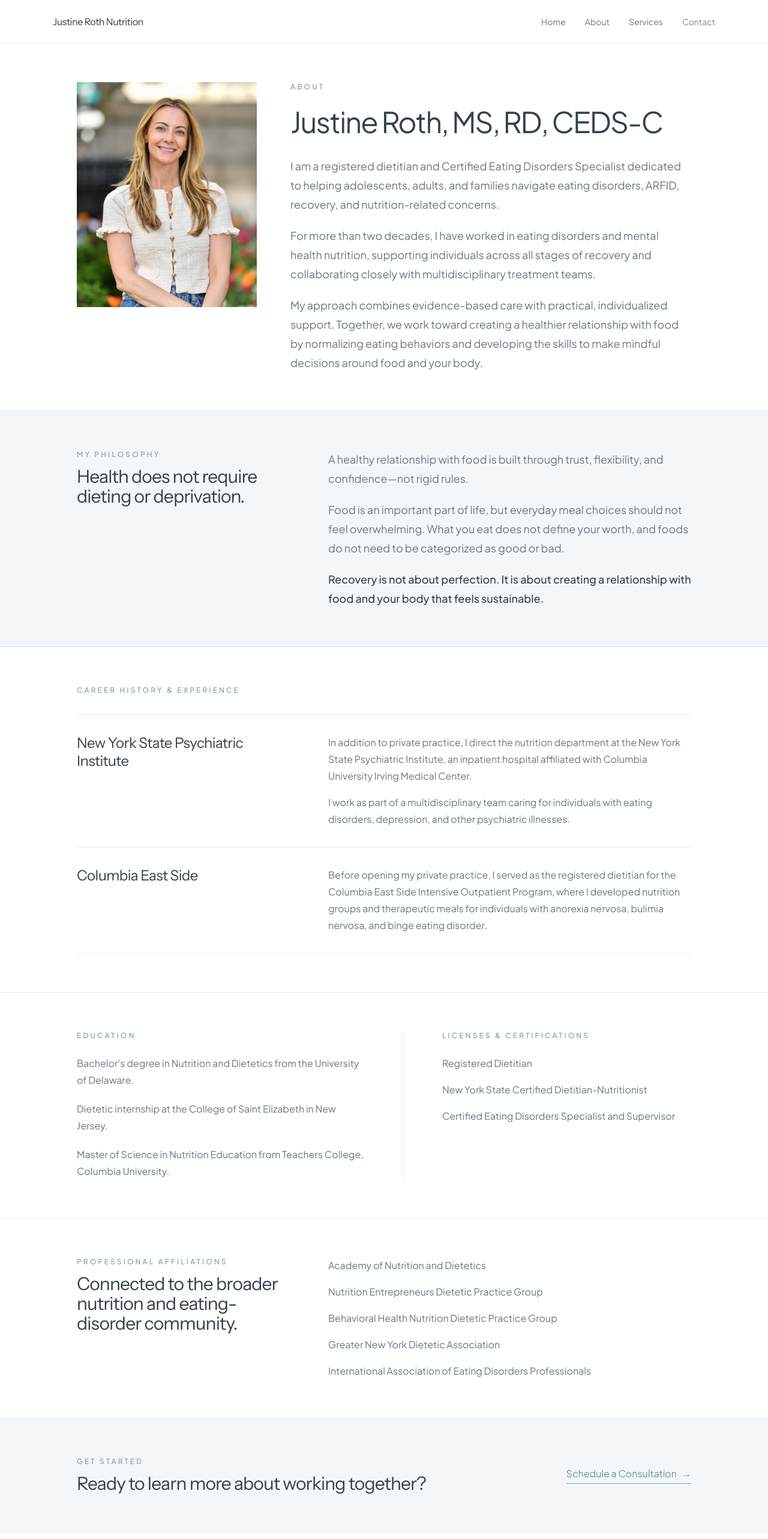
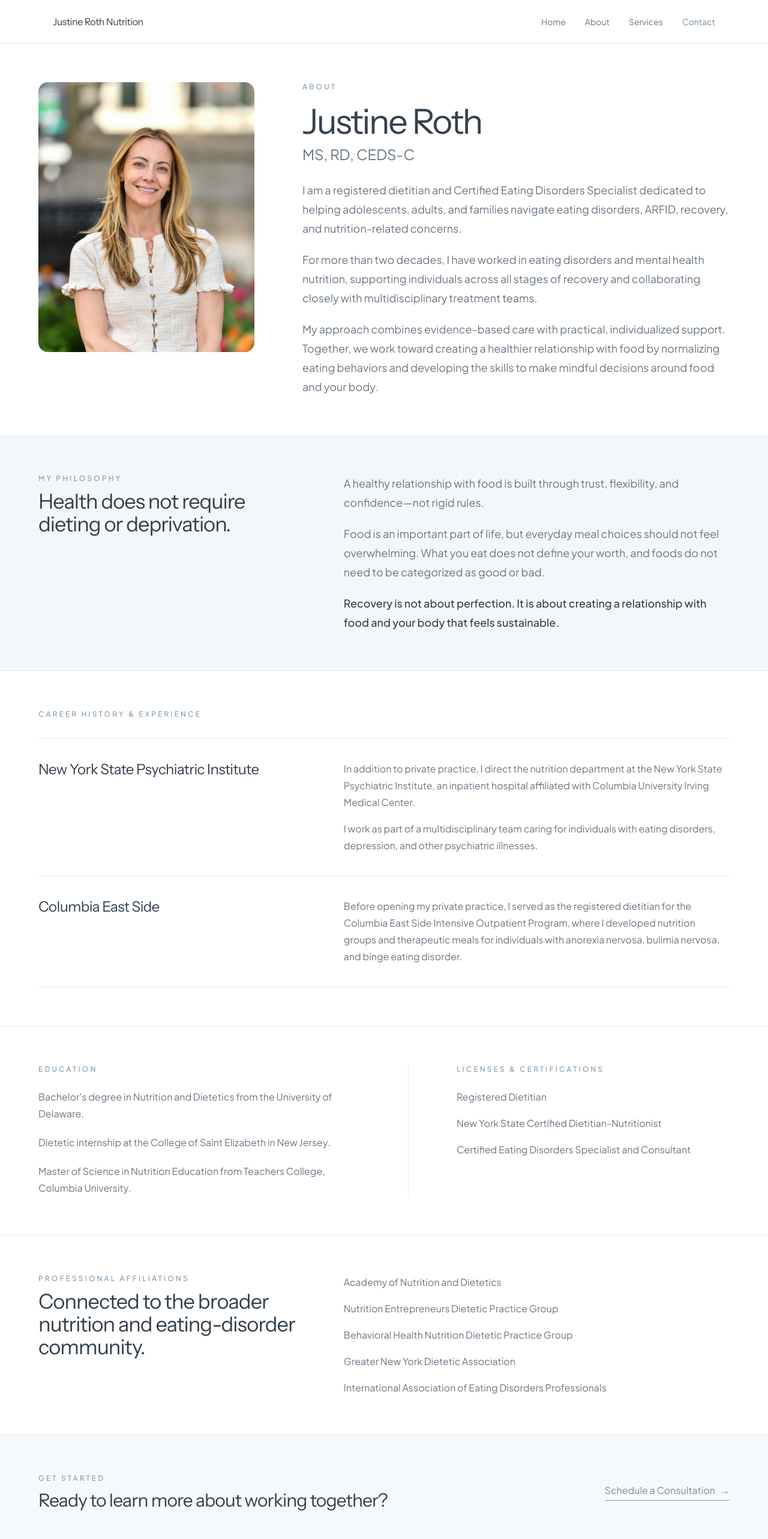
Before and after one commit to justinerothrd/justine-roth-nutrition, a Next.js app: page /about in a window 1280 px wide. Shown: the top 2566 px of the page at 60% size. Built offline with nearby package versions, Linux system fonts and the light colour scheme.

Commit message:
Update page.tsx

```diff
--- a/app/about/page.tsx
+++ b/app/about/page.tsx
@@ -5,47 +5,45 @@ export default function AboutPage() {
   return (
     <main className="min-h-screen bg-white text-[#34414E]">
       {/* Introduction */}
-<section className="border-b border-[#E4EBF0] px-6 py-10 md:py-16">
-  <div className="mx-auto max-w-5xl">
+      <section className="border-b border-[#E4EBF0] px-6 py-10 sm:px-8 sm:py-14 lg:px-10 lg:py-16">
+        <div className="mx-auto max-w-6xl">
+          {/* Mobile */}
+          <div className="md:hidden">
+            <p className="text-center text-[0.68rem] font-medium uppercase tracking-[0.22em] text-[#829CB1]">
+              About
+            </p>
 
-    {/* Mobile */}
-    <div className="flex items-start gap-5 md:hidden">
-      <div className="relative h-36 w-28 shrink-0 overflow-hidden rounded-xl bg-[#F3F7FA]">
+            <div className="relative mx-auto mt-6 aspect-[4/5] w-[210px] overflow-hidden rounded-2xl bg-[#F3F7FA]">
               <Image
                 src="/IMG_2310.jpeg"
                 alt="Justine Roth"
                 fill
                 className="object-cover object-top"
-          sizes="112px"
+                sizes="210px"
                 priority
               />
             </div>
 
-      <div className="min-w-0">
-        <p className="text-[11px] font-medium uppercase tracking-[0.22em] text-[#829CB1]">
-          About
-        </p>
-
-        <h1 className="mt-2 text-[2rem] font-normal leading-[1.05] tracking-[-0.04em] text-[#34414E]">
+            <div className="mt-7 text-center">
+              <h1 className="font-heading text-[2.35rem] font-normal leading-[1.04] tracking-[-0.04em]">
                 Justine Roth
               </h1>
 
-        <p className="mt-1 text-base text-[#687785]">
+              <p className="mt-2 text-lg text-[#687785]">
                 MS, RD, CEDS-C
               </p>
 
-        <p className="mt-4 text-[15px] leading-7 text-[#687785]">
-          Registered dietitian specializing in eating disorders,
-          ARFID, and nutrition counseling.
+              <p className="mx-auto mt-5 max-w-sm text-base leading-7 text-[#687785]">
+                Registered dietitian specializing in eating disorders, ARFID,
+                and nutrition counseling.
               </p>
             </div>
-    </div>
 
-    <div className="mt-8 space-y-5 text-base leading-7 text-[#687785] md:hidden">
+            <div className="mt-9 space-y-5 border-t border-[#E4EBF0] pt-8 text-base leading-7 text-[#687785]">
               <p>
-        For more than 20 years, I have worked with adolescents,
-        adults, and families in both private practice and
-        hospital-based eating disorder programs.
+                For more than 20 years, I have worked with adolescents, adults,
+                and families in both private practice and hospital-based eating
+                disorder programs.
               </p>
 
               <p>
@@ -56,16 +54,17 @@ export default function AboutPage() {
                 around food and your body.
               </p>
             </div>
+          </div>
 
           {/* Desktop */}
-    <div className="hidden md:grid md:grid-cols-[300px_1fr] md:gap-14">
-      <div className="relative aspect-[4/5] overflow-hidden bg-[#F3F7FA]">
+          <div className="hidden md:grid md:grid-cols-[340px_1fr] md:items-start md:gap-14 lg:grid-cols-[360px_1fr] lg:gap-20">
+            <div className="relative aspect-[4/5] overflow-hidden rounded-2xl bg-[#F3F7FA]">
               <Image
                 src="/IMG_2310.jpeg"
                 alt="Justine Roth"
                 fill
-          className="object-cover"
-          sizes="300px"
+                className="object-cover object-top"
+                sizes="(min-width: 1024px) 360px, 340px"
                 priority
               />
             </div>
@@ -75,11 +74,15 @@ export default function AboutPage() {
                 About
               </p>
 
-        <h1 className="mt-5 text-[3rem] font-normal leading-tight tracking-[-0.035em]">
-          Justine Roth, MS, RD, CEDS-C
+              <h1 className="font-heading mt-5 text-[3rem] font-normal leading-[1.04] tracking-[-0.04em] lg:text-[3.6rem]">
+                Justine Roth
               </h1>
 
-        <div className="mt-7 space-y-5 text-lg leading-8 text-[#687785]">
+              <p className="mt-2 text-xl text-[#687785] lg:text-2xl">
+                MS, RD, CEDS-C
+              </p>
+
+              <div className="mt-7 max-w-3xl space-y-5 text-lg leading-8 text-[#687785]">
                 <p>
                   I am a registered dietitian and Certified Eating Disorders
                   Specialist dedicated to helping adolescents, adults, and
@@ -88,36 +91,34 @@ export default function AboutPage() {
                 </p>
 
                 <p>
-            For more than two decades, I have worked in eating
-            disorders and mental health nutrition, supporting
-            individuals across all stages of recovery and
-            collaborating closely with multidisciplinary treatment
-            teams.
+                  For more than two decades, I have worked in eating disorders
+                  and mental health nutrition, supporting individuals across
+                  all stages of recovery and collaborating closely with
+                  multidisciplinary treatment teams.
                 </p>
 
                 <p>
                   My approach combines evidence-based care with practical,
-            individualized support. Together, we work toward creating
-            a healthier relationship with food by normalizing eating
-            behaviors and developing the skills to make mindful
-            decisions around food and your body.
+                  individualized support. Together, we work toward creating a
+                  healthier relationship with food by normalizing eating
+                  behaviors and developing the skills to make mindful decisions
+                  around food and your body.
                 </p>
               </div>
             </div>
           </div>
-
         </div>
       </section>
 
       {/* Philosophy */}
-      <section className="border-b border-[#DCE6ED] bg-[#F3F7FA] px-6 py-10 sm:py-12 md:py-16">
-        <div className="mx-auto max-w-5xl md:grid md:grid-cols-[0.75fr_1.25fr] md:gap-14">
+      <section className="border-b border-[#DCE6ED] bg-[#F3F7FA] px-6 py-10 sm:px-8 sm:py-14 lg:px-10 lg:py-16">
+        <div className="mx-auto max-w-6xl md:grid md:grid-cols-[0.8fr_1.2fr] md:gap-14 lg:gap-20">
           <div>
             <p className="text-[0.68rem] font-medium uppercase tracking-[0.2em] text-[#829CB1] sm:text-xs sm:tracking-[0.26em]">
               My Philosophy
             </p>
 
-            <h2 className="font-heading mt-3 max-w-[18ch] text-[1.75rem] font-normal leading-[1.1] tracking-[-0.03em] sm:text-3xl">
+            <h2 className="font-heading mt-3 max-w-[18ch] text-[1.75rem] font-normal leading-[1.1] tracking-[-0.03em] sm:text-3xl lg:text-[2.15rem]">
               Health does not require dieting or deprivation.
             </h2>
           </div>
@@ -143,14 +144,14 @@ export default function AboutPage() {
       </section>
 
       {/* Experience */}
-      <section className="border-b border-[#E4EBF0] px-6 py-10 sm:py-12 md:py-16">
-        <div className="mx-auto max-w-5xl">
+      <section className="border-b border-[#E4EBF0] px-6 py-10 sm:px-8 sm:py-14 lg:px-10 lg:py-16">
+        <div className="mx-auto max-w-6xl">
           <p className="text-[0.68rem] font-medium uppercase tracking-[0.2em] text-[#829CB1] sm:text-xs sm:tracking-[0.26em]">
             Career History &amp; Experience
           </p>
 
           <div className="mt-6 border-t border-[#E4EBF0] sm:mt-8">
-            <article className="border-b border-[#E4EBF0] py-7 md:grid md:grid-cols-[0.75fr_1.25fr] md:gap-14 md:py-8">
+            <article className="border-b border-[#E4EBF0] py-7 md:grid md:grid-cols-[0.8fr_1.2fr] md:gap-14 md:py-9 lg:gap-20">
               <h2 className="font-heading text-[1.45rem] font-normal leading-tight tracking-[-0.025em] sm:text-2xl">
                 New York State Psychiatric Institute
               </h2>
@@ -171,7 +172,7 @@ export default function AboutPage() {
               </div>
             </article>
 
-            <article className="border-b border-[#E4EBF0] py-7 md:grid md:grid-cols-[0.75fr_1.25fr] md:gap-14 md:py-8">
+            <article className="border-b border-[#E4EBF0] py-7 md:grid md:grid-cols-[0.8fr_1.2fr] md:gap-14 md:py-9 lg:gap-20">
               <h2 className="font-heading text-[1.45rem] font-normal leading-tight tracking-[-0.025em] sm:text-2xl">
                 Columbia East Side
               </h2>
@@ -189,8 +190,8 @@ export default function AboutPage() {
       </section>
 
       {/* Education and credentials */}
-      <section className="border-b border-[#E4EBF0] px-6 py-10 sm:py-12 md:py-16">
-        <div className="mx-auto max-w-5xl md:grid md:grid-cols-2 md:gap-16">
+      <section className="border-b border-[#E4EBF0] px-6 py-10 sm:px-8 sm:py-14 lg:px-10 lg:py-16">
+        <div className="mx-auto max-w-6xl md:grid md:grid-cols-2 md:gap-16 lg:gap-20">
           <div>
             <p className="text-[0.68rem] font-medium uppercase tracking-[0.2em] text-[#829CB1] sm:text-xs sm:tracking-[0.26em]">
               Education
@@ -214,7 +215,7 @@ export default function AboutPage() {
             </div>
           </div>
 
-          <div className="mt-9 border-t border-[#E4EBF0] pt-8 md:mt-0 md:border-l md:border-t-0 md:pl-16 md:pt-0">
+          <div className="mt-9 border-t border-[#E4EBF0] pt-8 md:mt-0 md:border-l md:border-t-0 md:pl-16 md:pt-0 lg:pl-20">
             <p className="text-[0.68rem] font-medium uppercase tracking-[0.2em] text-[#829CB1] sm:text-xs sm:tracking-[0.26em]">
               Licenses &amp; Certifications
             </p>
@@ -222,21 +223,21 @@ export default function AboutPage() {
             <ul className="mt-5 space-y-4 text-base leading-7 text-[#687785] sm:mt-6">
               <li>Registered Dietitian</li>
               <li>New York State Certified Dietitian-Nutritionist</li>
-              <li>Certified Eating Disorders Specialist and Supervisor</li>
+              <li>Certified Eating Disorders Specialist and Consultant</li>
             </ul>
           </div>
         </div>
       </section>
 
       {/* Professional affiliations */}
-      <section className="border-b border-[#E4EBF0] px-6 py-10 sm:py-12 md:py-16">
-        <div className="mx-auto max-w-5xl md:grid md:grid-cols-[0.75fr_1.25fr] md:gap-14">
+      <section className="border-b border-[#E4EBF0] px-6 py-10 sm:px-8 sm:py-14 lg:px-10 lg:py-16">
+        <div className="mx-auto max-w-6xl md:grid md:grid-cols-[0.8fr_1.2fr] md:gap-14 lg:gap-20">
           <div>
             <p className="text-[0.68rem] font-medium uppercase tracking-[0.2em] text-[#829CB1] sm:text-xs sm:tracking-[0.26em]">
               Professional Affiliations
             </p>
 
-            <h2 className="font-heading mt-3 max-w-[19ch] text-[1.75rem] font-normal leading-[1.1] tracking-[-0.03em] sm:text-3xl">
+            <h2 className="font-heading mt-3 max-w-[19ch] text-[1.75rem] font-normal leading-[1.1] tracking-[-0.03em] sm:text-3xl lg:text-[2.15rem]">
               Connected to the broader nutrition and eating-disorder community.
             </h2>
           </div>
@@ -254,8 +255,8 @@ export default function AboutPage() {
       </section>
 
       {/* Contact */}
-      <section className="bg-[#F3F7FA] px-6 py-10 sm:py-12 md:py-16">
-        <div className="mx-auto max-w-5xl md:flex md:items-center md:justify-between md:gap-12">
+      <section className="bg-[#F6F9FB] px-6 py-10 sm:px-8 sm:py-14 lg:px-10 lg:py-16">
+        <div className="mx-auto max-w-6xl md:flex md:items-center md:justify-between md:gap-12">
           <div className="max-w-2xl">
             <p className="text-[0.68rem] font-medium uppercase tracking-[0.2em] text-[#829CB1] sm:text-xs sm:tracking-[0.26em]">
               Get Started
```
Lines whose indentation alone changed are shown as unchanged.
